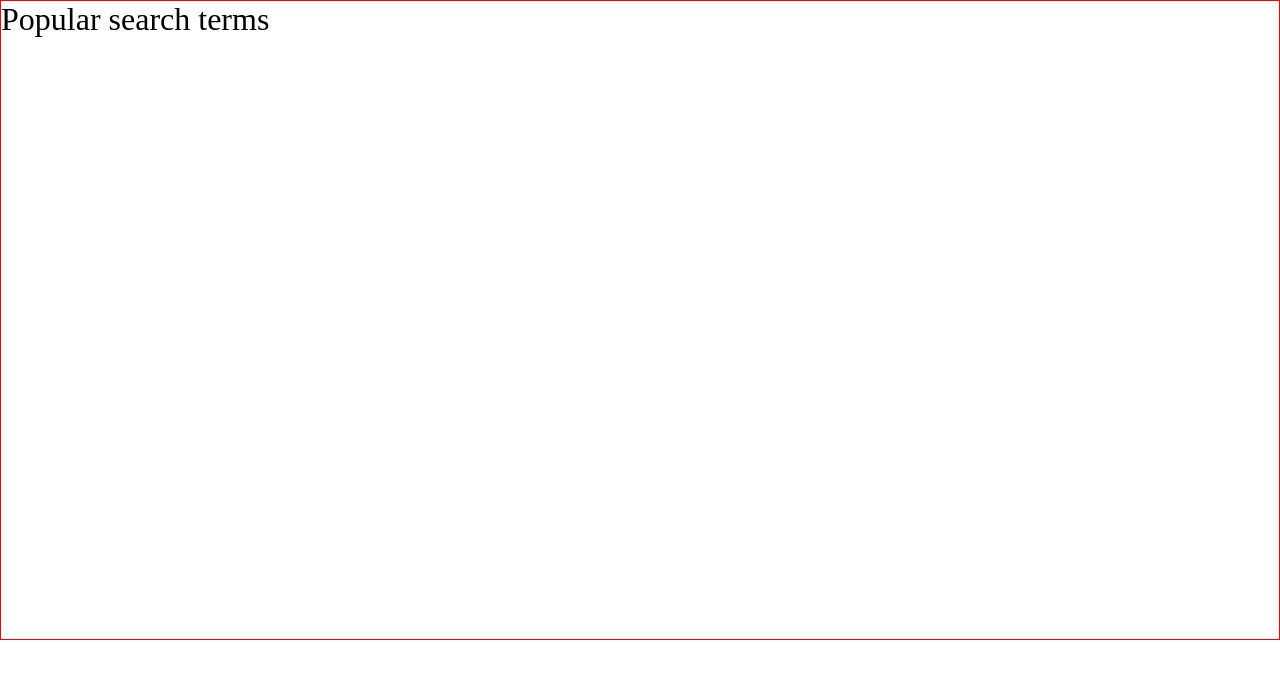
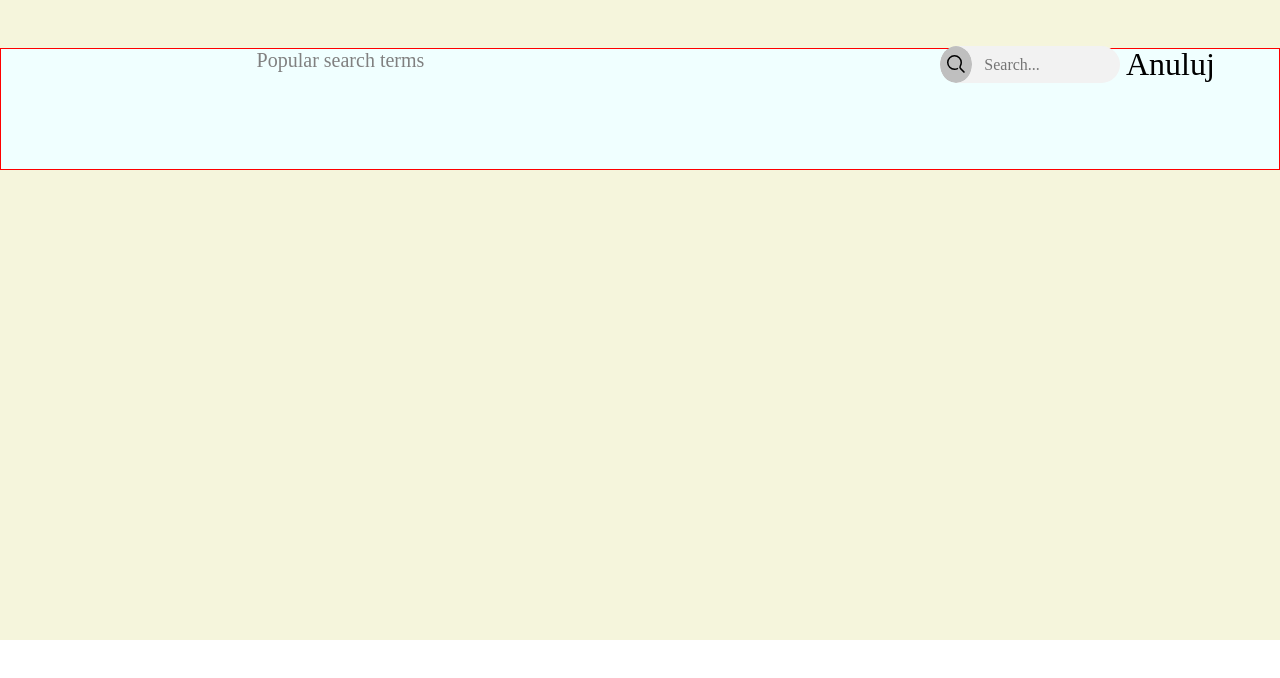
Before and after one commit to PawelObrzut/e-commerce, a React (Vite) app: page / in a window 1280 px wide. Both pictures are taken after a click on the button 956 px from the left and 64 px from the top of the page. Shown: the top 678 px of the page. Built offline with nearby package versions, Linux system fonts and the light colour scheme.

Commit message:
Search popup layout progresses...

```diff
--- a/src/components/Header.tsx
+++ b/src/components/Header.tsx
@@ -12,6 +12,8 @@ const HeaderWrapper = styled.div`
 `
 
 const Header = styled.header`
+  display: grid;
+  grid-template-columns: repeat(12,minmax(0,1fr));
   margin: 0 auto;
   align-items: center;
   max-width: 120rem;
@@ -40,6 +42,8 @@ const SearchBarContainer = styled.div`
   @media (min-width: 1200px) {
     grid-template-columns: 0 180px 0;
   }
+
+
 `
 
 const SwooshContainer = styled.div`
@@ -54,23 +58,27 @@ const InputBarContainer = styled.div`
   margin: 0;
   padding: 0;
   border: 0;
+  z-index: 20;
 `
 
 const SearchInputContainer = styled.div`
   display: flex;
-  width: 180px;
+
   vertical-align: baseline;
   transition: width 400ms cubic-bezier(0.6, 0, 0.1, 1);
   border-radius: 2rem;
+
 
   &:has(input:hover) {
     background-color: var(--grey-light);
   }
 
   @media (min-width: 1200px) {
+    width: 180px;
     background-color: var(--grey-light-2);
-    transition: width 400ms cubic-bezier(0.6, 0, 0.1, 1);
   }
+
+  transition: width 400ms cubic-bezier(0.6, 0, 0.1, 1);
 `
 
 const SearchIconContainer = styled.div`
@@ -81,14 +89,15 @@ const SearchIconContainer = styled.div`
   z-index: 5;
 `
 
-const SearchInput = styled.input<{ $isOpen: boolean}>`
-  visibility: ${({ $isOpen }) => ( $isOpen ? "visible": "hidden")};
+const SearchInput = styled.input<{ $isOpen: boolean }>`
+  visibility: ${({ $isOpen }) => ($isOpen ? "visible" : "hidden")};
   border-radius: 2rem;
-  width: 0;
+  width: ${({ $isOpen }) => ($isOpen ? "100%" : 0)};
   padding: 0;
   cursor: text;
   font-size: 1rem;
   outline: none;
+
 
   &:hover {
     background-color: var(--grey-light);
@@ -103,23 +112,45 @@ const SearchInput = styled.input<{ $isOpen: boolean}>`
 `
 
 const CancelSearchContainer = styled.div<{ $isOpen: boolean }>`
-  opacity: ${({ $isOpen }) => ( $isOpen ? 1 : 0 )};
-  visibility: ${({ $isOpen }) => ( $isOpen ? "visible": "hidden")};
+  opacity: ${({ $isOpen }) => ($isOpen ? 1 : 0)};
+  visibility: ${({ $isOpen }) => ($isOpen ? "visible" : "hidden")};
   height: 0;
+  z-index: 20;
+
+  height: auto;
+  width: auto;
 `
 
 const SearchResultsContainer = styled.div<{ $isOpen: boolean }>`
   position: absolute;
-  background-color: var(--white-primary);
-  opacity: ${({ $isOpen }) => ( $isOpen ? 1 : 0 )};
-  visibility: ${({ $isOpen }) => ( $isOpen ? "visible": "hidden")};
+  background-color: beige;
+  opacity: ${({ $isOpen }) => ($isOpen ? 1 : 0)};
+  visibility: ${({ $isOpen }) => ($isOpen ? "visible" : "hidden")};
   transition: opacity 250ms cubic-bezier(0.6, 0, 0.1, 1);
   width: 100%;
   min-height: 80vh;
   top: 0;
   right: 0;
   z-index: 10;
+
+`
+
+const SerchPopUpContainer = styled.div`
+  margin-top: 3rem;
   border: solid 1px red;
+`
+
+const PopularSerches = styled.section`
+  display: grid;
+  grid-template-columns: repeat(10,minmax(0,1fr));
+  background-color: azure;
+  min-height: 120px;
+`
+
+const SearchTrey = styled.div`
+  display: grid;
+  grid-column: 3/9;
+  column-gap: 12px;
 `
 
 const NavBar = () => {
@@ -128,7 +159,7 @@ const NavBar = () => {
   return (
     <HeaderWrapper>
       <nav aria-label='Navigation panel'>
-        <Header className='grid-container'>
+        <Header>
           <LogoContainer className='nav--grid__item'>
             <a href="">logo</a>
           </LogoContainer>
@@ -143,6 +174,7 @@ const NavBar = () => {
                     <SwooshContainer></SwooshContainer>
 
                     <InputBarContainer>
+
                       <SearchInputContainer>
                         <SearchIconContainer>
                           <NavIcon
@@ -154,6 +186,7 @@ const NavBar = () => {
 
                         <SearchInput
                           $isOpen={searchOpen}
+                          onFocus={() => setSearchOpen(true)}
                           type="search"
                           value=""
                           placeholder='Search...'
@@ -174,9 +207,9 @@ const NavBar = () => {
                     </CancelSearchContainer>
 
                     <SearchResultsContainer $isOpen={searchOpen} >
-                      <div>
-                        <section>
-                          <div>
+                      <SerchPopUpContainer>
+                        <PopularSerches aria-label='Popular Search Terms'>
+                          <SearchTrey>
                             <p>Popular search terms</p>
                             <div>
                               {/* <a href="">model x1</a>
@@ -184,9 +217,9 @@ const NavBar = () => {
                               <a href="">fashion in Stockholm</a>
                               <a href="">kids trousers</a> */}
                             </div>
-                          </div>
-                        </section>
-                      </div>
+                          </SearchTrey>
+                        </PopularSerches>
+                      </SerchPopUpContainer>
                     </SearchResultsContainer>
 
                   </SearchBarContainer>
@@ -194,7 +227,7 @@ const NavBar = () => {
               </search>
 
               <NavIcon icon={UserIcon} aria-label="Login" type="button" />
-              <NavIcon  as="a" icon={FavouritesIcon} aria-label="Favourites" hideOnMobile />
+              <NavIcon as="a" icon={FavouritesIcon} aria-label="Favourites" hideOnMobile />
               <NavIcon as="a" href="/basket" icon={BasketIcon} aria-label="Basket" />
               <NavIcon icon={HamburgerMenuIcon} aria-label="Menu" type="button" hideOnDesktop />
 
--- a/src/components/TopBar.tsx
+++ b/src/components/TopBar.tsx
@@ -26,6 +26,11 @@ const VerticalLine = styled.div`
   margin: 12px;
 `
 
+const LiFlex = styled.li`
+  display: flex;
+  align-items: center;
+`
+
 const TopBar = () => {
   return (
     <TopBarConntainer>
@@ -33,12 +38,12 @@ const TopBar = () => {
       <GridItem>
         <nav aria-label="Login Nav Panel">
           <TopBarList className="desktop-list">
-            <li className='flex-container'>
+            <LiFlex>
               <a href="#">
                 <p role="presentation">Dołącz do nas</p>
               </a>
               <VerticalLine />
-            </li>
+            </LiFlex>
             <li>
               <a href="#">
                 <p role="presentation">Zaloguj się</p>
--- a/src/styles/GlobalStyles.ts
+++ b/src/styles/GlobalStyles.ts
@@ -42,6 +42,11 @@ const GlobalStyles = createGlobalStyle`
     text-decoration: none;
     color: inherit;
   }
+
+  p {
+    font-size: 1.25rem;
+    color: var(--grey-secondary);
+  }
 `;
 
 export default GlobalStyles;
--- a/src/styles/UtyilityClasses.css
+++ b/src/styles/UtyilityClasses.css
@@ -1,13 +1,4 @@
-.grid-container {
-  display: grid;
-  grid-template-columns: repeat(12,minmax(0,1fr));
+
+.m-top-48 {
+  margin-top: 48px;
 }
-
-.flex-container {
-  display: flex;
-  align-items: center;
-}
-
-.float-right {
-  float: right;
-}
```
